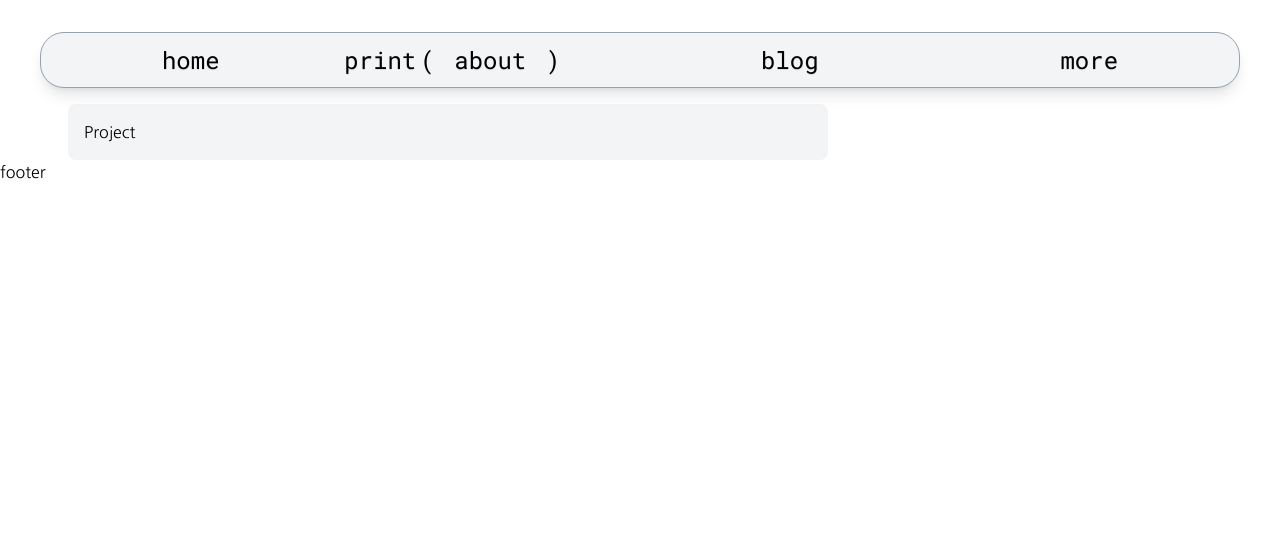
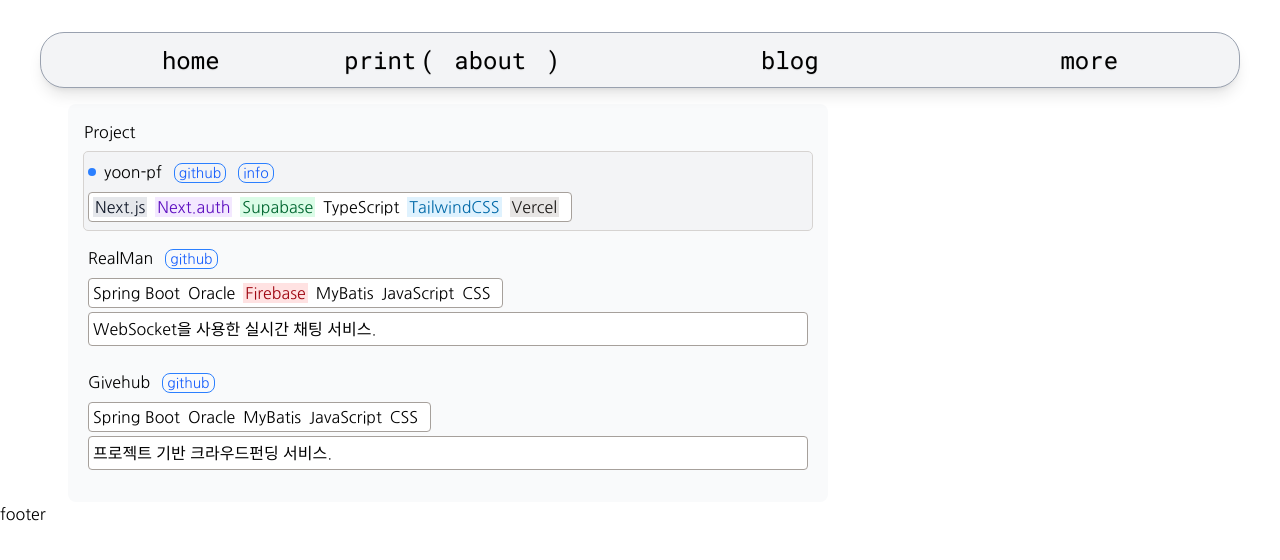
Before and after one commit to yoon-jeong-ho15/yoon-pf, a Next.js app: page /about in a window 1280 px wide. Shown: the top 560 px of the page. Built offline with nearby package versions, Linux system fonts and the light colour scheme; a web font is replaced by a local one.

Commit message:
about페이지 구조 변경

```diff
--- a/src/app/about/page.tsx
+++ b/src/app/about/page.tsx
@@ -1,11 +1,41 @@
+import Project from "./ui/project";
+
 export default function Page() {
   return (
     <div className="flex justify-center">
       <div className="mt-4 grid grid-cols-3 w-[90%]">
-        <div className="col-span-2 p-4 bg-gray-100 rounded-lg mx-1">
+        <div className="col-span-2 p-4 bg-gray-50 rounded-lg mx-1">
           <h1>Project</h1>
+          <Project {...yoonPf} />
+          <Project {...realMan} />
+          <Project {...giveHub} />
         </div>
       </div>
     </div>
   );
 }
+const yoonPf = {
+  title: "yoon-pf",
+  github: "https://github.com/yoon-jeong-ho15/yoon-pf",
+  about: "https://yoon-pf.vercel.app/about/yoon-pf",
+  stack: [
+    "Next.js",
+    "Next.auth",
+    "Supabase",
+    "TypeScript",
+    "TailwindCSS",
+    "Vercel",
+  ],
+};
+const giveHub = {
+  title: "Givehub",
+  github: "https://github.com/shpark47/GiveHub",
+  stack: ["Spring Boot", "Oracle", "MyBatis", "JavaScript", "CSS"],
+  desc: "프로젝트 기반 크라우드펀딩 서비스.",
+};
+const realMan = {
+  title: "RealMan",
+  github: "https://github.com/JuHyeong2/RealMan",
+  stack: ["Spring Boot", "Oracle", "Firebase", "MyBatis", "JavaScript", "CSS"],
+  desc: "WebSocket을 사용한 실시간 채팅 서비스.",
+};
--- /dev/null
+++ b/src/app/about/ui/old_project.tsx
@@ -0,0 +1,109 @@
+"use client";
+import { motion, AnimatePresence } from "motion/react";
+import { useState } from "react";
+
+export default function Project() {
+  const [selectedTab, setSelectedTab] = useState(tabs[0]);
+  return (
+    <div
+      className="
+        border border-gray-400 rounded
+        shadow flex flex-col
+        overflow-hidden bg-white
+        "
+    >
+      <nav className="flex list-none w-full">
+        {tabs.map((item) => (
+          <motion.li
+            key={item.title}
+            onClick={() => setSelectedTab(item)}
+            animate={{
+              backgroundColor: item === selectedTab ? "#eee" : "#eee0",
+            }}
+            className="cursor-pointer flex flex-1 justify-center
+            items-center relative rounded-t-lg"
+          >
+            <span className="text-3xl">{item.logo}</span>
+            <span className="ml-0.5">{item.title}</span>
+            {selectedTab === item && (
+              <motion.div
+                layoutId="underline"
+                className="bg-blue-700 h-[2px] bottom-0 right-0 left-0 absolute"
+                transition={{ type: "spring", duration: 0.4, bouncd: 0.2 }}
+              />
+            )}
+          </motion.li>
+        ))}
+      </nav>
+      <div className="flex flex-1">
+        <AnimatePresence mode="wait">
+          <motion.div
+            key={selectedTab.title}
+            initial={{ x: 80, opacity: 0 }}
+            animate={{ x: 0, opacity: 1 }}
+            exit={{ x: -5, opacity: 0 }}
+            className="h-30"
+          >
+            {selectedTab.project.map((project) => (
+              <div key={project.title} className="mt-3 ml-2 flex">
+                <span className="text-xl">{project.title}</span>
+                <a
+                  href={project.github}
+                  className="text-blue-600 text-sm ml-3
+                   border-blue-500 border-1 px-1 py-0.5
+                   rounded-lg hover:bg-amber-200 hover:shadow-[2px_2px_0px_0px_rgba(0,0,0,1)]"
+                >
+                  github
+                </a>
+                {project.link && (
+                  <a
+                    href={project.link}
+                    className="text-blue-600 text-sm ml-3
+                   border-blue-500 border-1 px-1 py-0.5
+                   rounded-lg hover:bg-teal-100 hover:shadow-[2px_2px_0px_0px_rgba(0,0,0,1)]"
+                  >
+                    link
+                  </a>
+                )}
+                <span className="ml-2">{[...project.stack].join(", ")}</span>
+              </div>
+            ))}
+          </motion.div>
+        </AnimatePresence>
+      </div>
+    </div>
+  );
+}
+
+const tabs = [
+  {
+    title: "Next.js",
+    logo: "◼️",
+    project: [
+      {
+        title: "yoon-pf",
+        github: "https://github.com/yoon-jeong-ho15/yoon-pf",
+        link: "https://yoon-pf.vercel.app",
+        stack: ["PostgreSQL", "WebSocket", "TypeScript"],
+      },
+    ],
+  },
+  {
+    title: "Spring-Boot",
+    logo: "🌱",
+    project: [
+      {
+        title: "GiveHub",
+        github: "https://github.com/shpark47/GiveHub",
+        link: "",
+        stack: ["Oracle", "MyBatis", "Thymeleaf", "JavaScript"],
+      },
+      {
+        title: "RealMan",
+        github: "https://github.com/JuHyeong2/RealMan",
+        link: "",
+        stack: ["Oracle", "Firebase", "MyBatis", "Thymeleaf", "JavaScript"],
+      },
+    ],
+  },
+];
--- a/src/app/about/ui/project.tsx
+++ b/src/app/about/ui/project.tsx
@@ -1,63 +1,68 @@
-"use client";
-import { motion, AnimatePresence } from "motion/react";
-import { useState } from "react";
-
-export default function Project() {
-  const [selectedTab, setSelectedTab] = useState(tabs[0]);
+export default function Project({
+  title,
+  github,
+  link,
+  about,
+  stack,
+  desc,
+}: {
+  title: string;
+  github: string;
+  link?: string;
+  about?: string;
+  stack: string[];
+  desc?: string;
+}) {
+  const stackData = {
+    "Next.js": {
+      link: "https://nextjs.org/",
+      style: "text-gray-900 bg-gray-200",
+    },
+    "Next.auth": {
+      link: "https://next-auth.js.org",
+      style: "text-violet-800 bg-purple-100",
+    },
+    Supabase: {
+      link: "https://supabase.com/",
+      style: "text-green-800 bg-green-100",
+    },
+    Firebase: {
+      link: "https://firebase.google.com/products/firestore",
+      style: "text-red-800 bg-red-100",
+    },
+    TailwindCSS: {
+      link: "https://tailwindcss.com",
+      style: "text-sky-700 bg-sky-100",
+    },
+    Vercel: {
+      link: "https://vercel.com/home",
+      style: "text-stone-900 bg-stone-200",
+    },
+  };
+  const isMain = title === "yoon-pf";
   return (
     <div
-      className="
-        border border-gray-400 rounded
-        shadow flex flex-col
-        overflow-hidden bg-white
-        "
+      className={`my-2 p-1 py-2 rounded ${
+        isMain ? "bg-gray-100 outline outline-stone-300" : "hover:bg-gray-100"
+      }`}
     >
-      <nav className="flex list-none w-full">
-        {tabs.map((item) => (
-          <motion.li
-            key={item.title}
-            onClick={() => setSelectedTab(item)}
-            animate={{
-              backgroundColor: item === selectedTab ? "#eee" : "#eee0",
-            }}
-            className="cursor-pointer flex flex-1 justify-center
-            items-center relative rounded-t-lg"
-          >
-            <span className="text-3xl">{item.logo}</span>
-            <span className="ml-0.5">{item.title}</span>
-            {selectedTab === item && (
-              <motion.div
-                layoutId="underline"
-                className="bg-blue-700 h-[2px] bottom-0 right-0 left-0 absolute"
-                transition={{ type: "spring", duration: 0.4, bouncd: 0.2 }}
-              />
+      <div className="flex flex-row mb-2 items-center">
+        {isMain && (
+          <div className="rounded-full w-2 h-2 mr-2 bg-blue-500"></div>
         )}
-          </motion.li>
-        ))}
-      </nav>
-      <div className="flex flex-1">
-        <AnimatePresence mode="wait">
-          <motion.div
-            key={selectedTab.title}
-            initial={{ x: 80, opacity: 0 }}
-            animate={{ x: 0, opacity: 1 }}
-            exit={{ x: -5, opacity: 0 }}
-            className="h-30"
-          >
-            {selectedTab.project.map((project) => (
-              <div key={project.title} className="mt-3 ml-2 flex">
-                <span className="text-xl">{project.title}</span>
+        <span>{title}</span>
+        <div>
           <a
-                  href={project.github}
+            href={github}
             className="text-blue-600 text-sm ml-3
                    border-blue-500 border-1 px-1 py-0.5
                    rounded-lg hover:bg-amber-200 hover:shadow-[2px_2px_0px_0px_rgba(0,0,0,1)]"
           >
             github
           </a>
-                {project.link && (
+          {link && (
             <a
-                    href={project.link}
+              href={link}
               className="text-blue-600 text-sm ml-3
                    border-blue-500 border-1 px-1 py-0.5
                    rounded-lg hover:bg-teal-100 hover:shadow-[2px_2px_0px_0px_rgba(0,0,0,1)]"
@@ -65,45 +70,46 @@ export default function Project() {
               link
             </a>
           )}
-                <span className="ml-2">{[...project.stack].join(", ")}</span>
+          {about && (
+            <a
+              href={about}
+              className="text-blue-600 text-sm ml-3
+                   border-blue-500 border-1 px-1 py-0.5
+                   rounded-lg hover:bg-teal-100 hover:shadow-[2px_2px_0px_0px_rgba(0,0,0,1)]"
+            >
+              info
+            </a>
+          )}
         </div>
-            ))}
-          </motion.div>
-        </AnimatePresence>
       </div>
+      <div className="bg-white rounded w-fit px-1 py-0.5 border border-stone-400">
+        {stack.map((item, i) => {
+          if (item in stackData) {
+            const data = stackData[item as keyof typeof stackData];
+            return (
+              <span key={i} className="mr-2">
+                <a
+                  href={data.link}
+                  className={`${data.style} hover:font-semibold p-0.5`}
+                >
+                  {item}
+                </a>
+              </span>
+            );
+          } else {
+            return (
+              <span key={i} className="mr-2">
+                {item}
+              </span>
+            );
+          }
+        })}
+      </div>
+      {desc && (
+        <div className="bg-white rounded w-full p-1 border border-stone-400 mt-1">
+          {desc}
+        </div>
+      )}
     </div>
   );
 }
-
-const tabs = [
-  {
-    title: "Next.js",
-    logo: "◼️",
-    project: [
-      {
-        title: "yoon-pf",
-        github: "https://github.com/yoon-jeong-ho15/yoon-pf",
-        link: "https://yoon-pf.vercel.app",
-        stack: ["PostgreSQL", "WebSocket", "TypeScript"],
-      },
-    ],
-  },
-  {
-    title: "Spring-Boot",
-    logo: "🌱",
-    project: [
-      {
-        title: "GiveHub",
-        github: "https://github.com/shpark47/GiveHub",
-        link: "",
-        stack: ["Oracle", "MyBatis", "Thymeleaf", "JavaScript"],
-      },
-      {
-        title: "RealMan",
-        github: "https://github.com/JuHyeong2/RealMan",
-        link: "",
-        stack: ["Oracle", "Firebase", "MyBatis", "Thymeleaf", "JavaScript"],
-      },
-    ],
-  },
-];
--- a/src/app/layout.tsx
+++ b/src/app/layout.tsx
@@ -6,7 +6,7 @@ import Footer from "./ui/footer";
 
 export const metadata: Metadata = {
   title: "윤정호",
-  description: "Yoon's portfolio",
+  description: "Yoon's blog",
 };
 
 export default function RootLayout({
```
Lines whose indentation alone changed are shown as unchanged.
